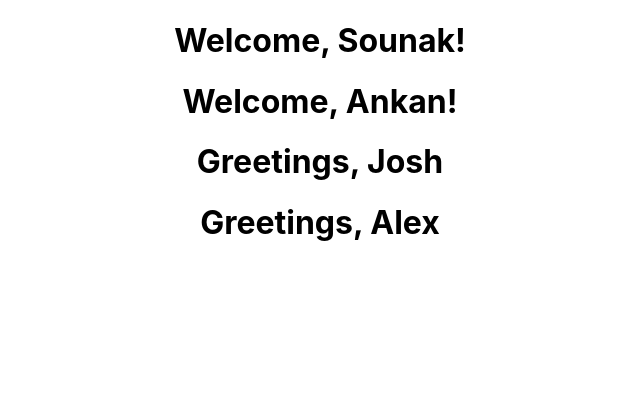
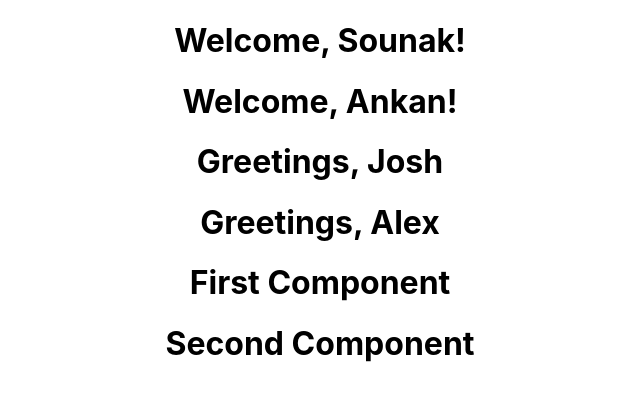
Before and after one commit to sounak999/React-Basics-Repository, a React (Create React App) app: page / in a window 1280 px wide. Shown: the top 400 px of the page, without its empty margins (320-960 px from the left). Built offline with nearby package versions, Linux system fonts and the light colour scheme.

Commit message:
0.1 => named export

```diff
--- a/src/App.js
+++ b/src/App.js
@@ -2,6 +2,7 @@ import logo from './logo.svg';
 import './App.css';
 import Welcome from './component/Welcome';
 import Greeting from './component/Greeting';
+import { FirstComponent as FC, SecondComponent } from './component/MyComponent';
 
 function App() {
   return (
@@ -12,6 +13,9 @@ function App() {
 		<Greeting name="Josh"/>
 		<Greeting name="Alex"/>
 
+		<FC />
+		<SecondComponent />
+
     </div>
   );
 }
--- /dev/null
+++ b/src/component/MyComponent.js
@@ -0,0 +1,7 @@
+export function FirstComponent() {
+    return <h1>First Component</h1>
+}
+
+export function SecondComponent() {
+    return <h1>Second Component</h1>
+}
```
